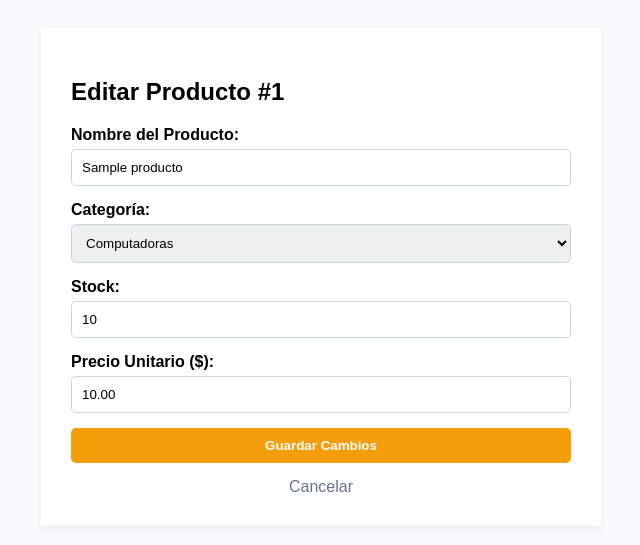
After one commit to RAHAB-BELTRAN-67/sistema_inventario_ventas, a PHP site: page /editar_producto.php?id=1 in a window 1280 px wide. The commit adds this page. Shown: the top 545 px of the page, without its empty margins (319-959 px from the left). Run offline with PHP 8.4, Linux system fonts and the light colour scheme; the visitor is signed in with stand-in values (Sample User, id 1); data comes from the database, SQL or seed files in the repository; tables that the repository leaves empty hold one stand-in row (values such as "Sample post").

Commit message:
Implementada operación UPDATE (Edición) con formulario precargado

```diff
--- /dev/null
+++ b/editar_producto.php
@@ -0,0 +1,101 @@
+<?php
+session_start();
+if (!isset($_SESSION['user_id'])) { header("Location: index.php"); exit(); }
+require_once 'conexion.php';
+
+// Validar que se reciba un ID por GET
+if (!isset($_GET['id'])) { header("Location: inventario.php"); exit(); }
+
+$id_producto = $_GET['id'];
+
+// 1. Consultar los datos actuales del producto
+$sql = "SELECT * FROM productos WHERE id = ?";
+$stmt = $conn->prepare($sql);
+
+
+$stmt->bind_param("i", $id_producto);
+$stmt->execute();
+$resultado = $stmt->get_result();
+
+// Si el producto no existe, volver al inventario
+if ($resultado->num_rows === 0) { header("Location: inventario.php"); exit(); }
+
+$producto = $resultado->fetch_assoc();
+$stmt->close();
+?>
+
+<!DOCTYPE html>
+<html lang="es">
+<head>
+<meta charset="UTF-8">
+<title>Editar Producto</title>
+<style>
+body { font-family: Arial, sans-serif; background-color: #f8fafc; padding: 20px; }
+
+.container { max-width: 500px; margin: 0 auto; background: white; padding: 30px; border-
+radius: 8px; box-shadow: 0 4px 6px rgba(0,0,0,0.05); }
+
+.form-group { margin-bottom: 15px; }
+label { display: block; font-weight: bold; margin-bottom: 5px; }
+input, select { width: 100%; padding: 10px; border: 1px solid #cbd5e1; border-radius: 5px;
+box-sizing: border-box; }
+button { width: 100%; padding: 10px; background-color: #f59e0b; color: white; border:
+none; border-radius: 5px; font-weight: bold; cursor: pointer; }
+button:hover { background-color: #d97706; }
+</style>
+</head>
+<body>
+
+
+<div class="container">
+<h2>Editar Producto #<?php echo $producto['id']; ?></h2>
+
+<!-- El formulario envía los datos actualizados mediante POST -->
+<form action="actualizar_producto.php" method="POST">
+
+<!-- CAMPO OCULTO (HIDDEN): Vital para enviar el ID sin que el usuario lo modifique -->
+<input type="hidden" name="id" value="<?php echo $producto['id']; ?>">
+
+<div class="form-group">
+<label>Nombre del Producto:</label>
+<!-- Llenamos el value con el dato extraído de la BD -->
+<input type="text" name="nombre" value="<?php echo
+$producto['nombre_producto']; ?>" required>
+</div>
+
+<div class="form-group">
+<label>Categoría:</label>
+<select name="categoria" required>
+<?php
+// Cargar categorías y marcar la correcta como "selected"
+$sql_cat = "SELECT id, nombre_categoria FROM categorias";
+$res_cat = $conn->query($sql_cat);
+while($cat = $res_cat->fetch_assoc()) {
+$seleccionado = ($cat['id'] == $producto['categoria_id']) ? "selected" : "";
+echo "<option value='" . $cat['id'] . "' $seleccionado>" . $cat['nombre_categoria'] .
+"</option>";
+}
+?>
+</select>
+</div>
+
+
+<div class="form-group">
+<label>Stock:</label>
+<input type="number" name="stock" value="<?php echo $producto['stock']; ?>" required>
+</div>
+
+<div class="form-group">
+<label>Precio Unitario ($):</label>
+<input type="number" name="precio" step="0.01" value="<?php echo
+$producto['precio']; ?>" required>
+</div>
+
+<button type="submit">Guardar Cambios</button>
+<a href="inventario.php" style="display:block; text-align:center; margin-top:15px;
+color:#64748b; text-decoration:none;">Cancelar</a>
+</form>
+</div>
+
+</body>
+</html>
```
Also changed, not shown: actualizar_producto.php (added, +37 -0 lines), inventario.php (+9 -1 lines).
